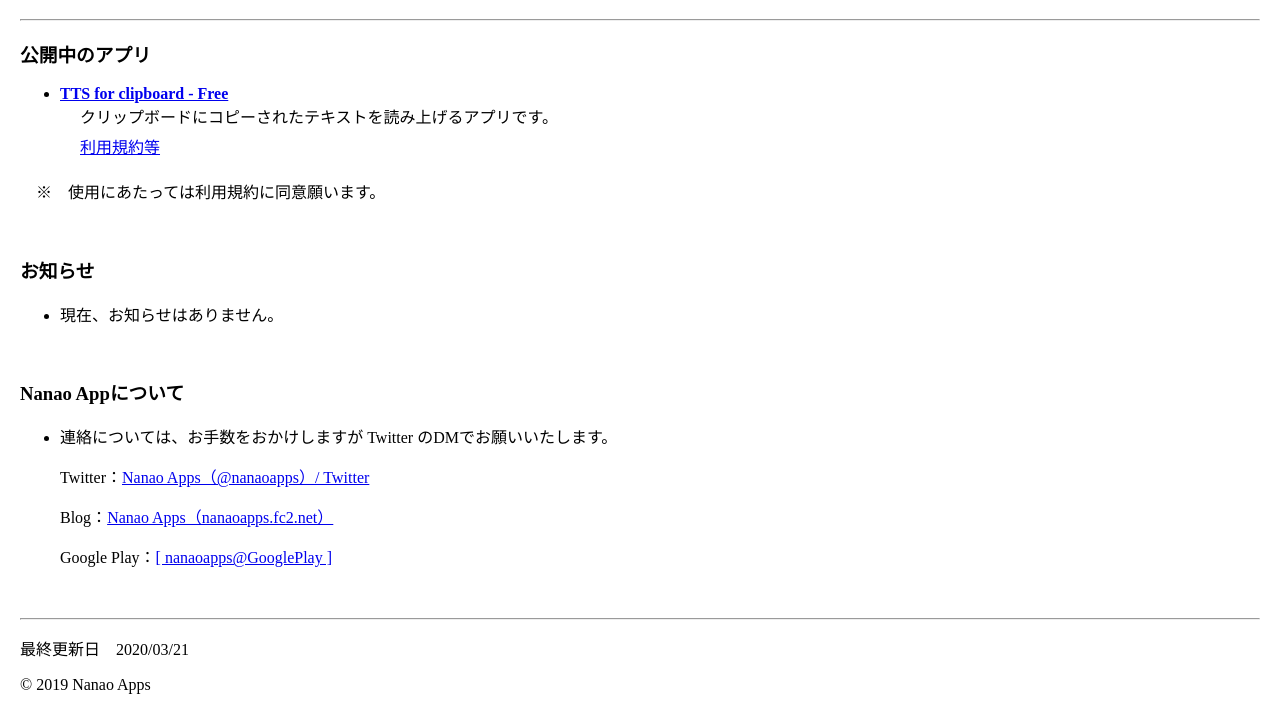
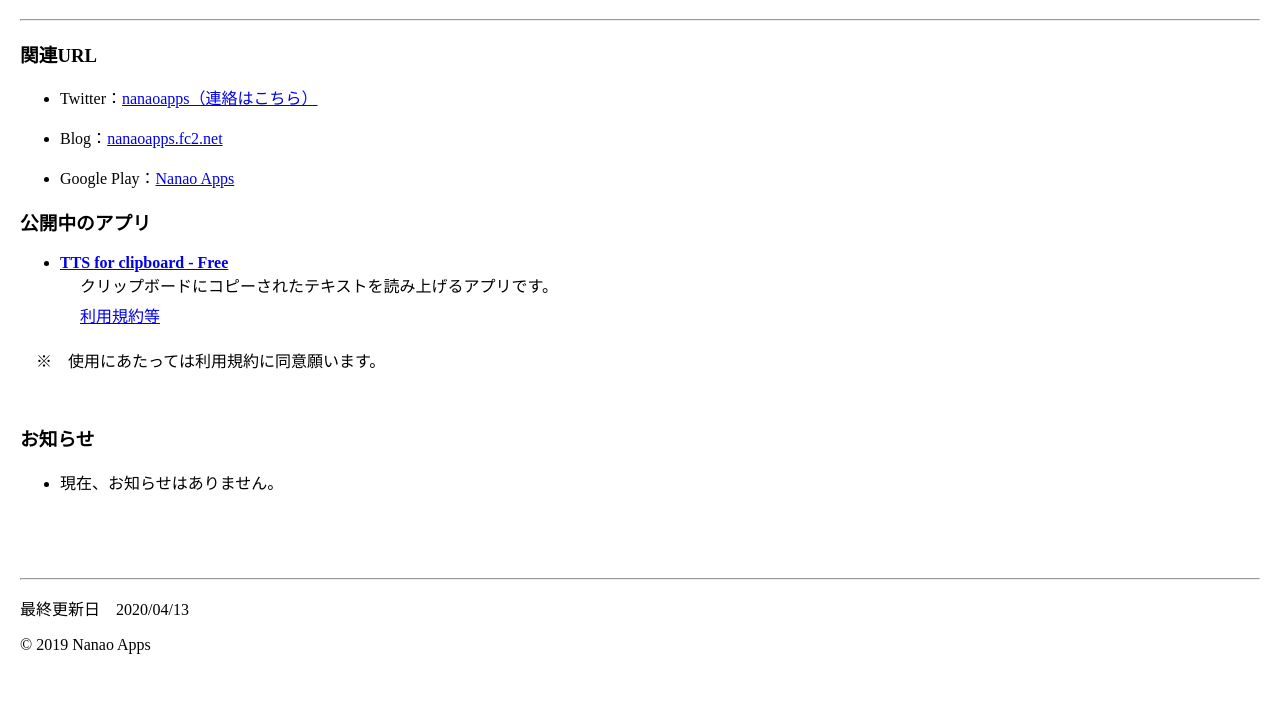
Before and after one commit to nanaoapps/nanaoapps.github.io, a plain HTML site: page index.html in a window 1280 px wide. Shown: the part 117-831 px from the top of the page. After the commit the page ends 800 px from the top, so only its background shows below. Drawn offline with Linux system fonts and the light colour scheme.

Commit message:
Update index.html

```diff
--- a/index.html
+++ b/index.html
@@ -23,6 +23,25 @@
 
         <main>
             <hr>
+            <h3>関連URL</h3>
+            <ul>
+                <li>
+                    <p>
+                        Twitter：<a href="https://twitter.com/nanaoapps" title="NanaoApps（@nanaoapps）/ Twitter">nanaoapps（連絡はこちら）</a>
+                    </p>
+                </li>
+                <li>
+                    <p>
+                        Blog：<a href="https://nanaoapps.fc2.net/" title="NanaoApps（nanaoapps.fc2.net）">nanaoapps.fc2.net</a>
+                    </p>
+                </li>
+                <li>
+                    <p>
+                        Google Play：<a href="https://play.google.com/store/apps/developer?id=Nanao+Apps" title="Google Play での Nanao Apps の Android アプリ">Nanao Apps</a>
+                    </p>
+                </li>
+            </ul>
+
             <h3>公開中のアプリ</h3>
             <ul>
                 <li>
@@ -44,27 +63,12 @@
             </ul>
             <p><br /></p>
 
-            <h3>Nanao Appについて</h3>
-            <ul>
-                <li>
-                    <p>連絡については、お手数をおかけしますが Twitter のDMでお願いいたします。</p>
-                    <p>
-                        Twitter：<a href="https://twitter.com/nanaoapps" title="NanaoApps（@nanaoapps）/ Twitter">Nanao Apps（@nanaoapps）/ Twitter</a>
-                    </p>
-                    <p>
-                        Blog：<a href="https://nanaoapps.fc2.net/" title="NanaoApps（nanaoapps.fc2.net）">Nanao Apps（nanaoapps.fc2.net）</a>
-                    </p>
-                    <p>
-                        Google Play：<a href="https://play.google.com/store/apps/developer?id=Nanao+Apps" title="Google Play での Nanao Apps の Android アプリ">[ nanaoapps@GooglePlay ]</a>
-                    </p>
-                </li>
-            </ul>
             <p><br /></p>
             <hr>
         </main>
 
         <footer>
-            <p>最終更新日　2020/03/21</p>
+            <p>最終更新日　2020/04/13</p>
             <p>© 2019 Nanao Apps</p>
         </footer>
     </body>
```
